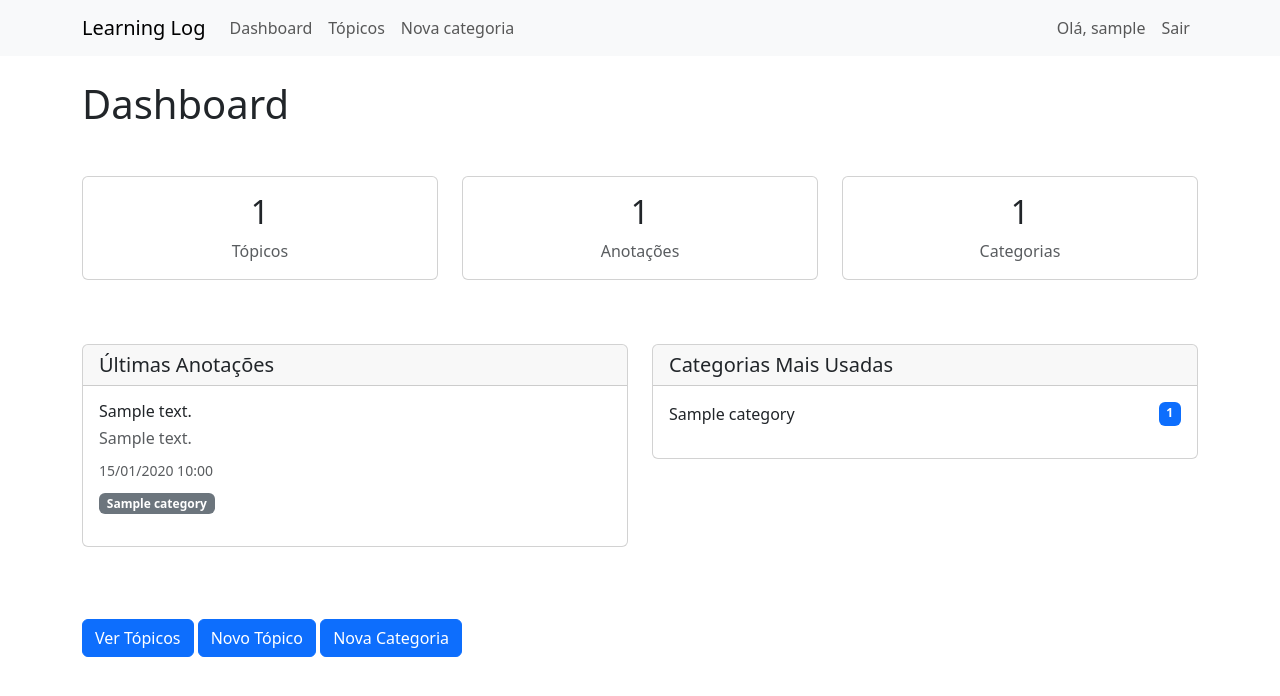
After one commit to GuilhermeIbrahim/learning_log, a Django app: page /dashboard in a window 1280 px wide. The commit adds this page. Shown: the top 696 px of the page. Run offline with Django 5.2, Linux system fonts and the light colour scheme; a user stored in the database is signed in; tables that the repository leaves empty hold one stand-in row (values such as "Sample post"); some libraries are stand-ins or nearby versions.

Commit message:
Criação de Dashboard para apresentação de dados do usuário para o próprio usuário, além de sua integração com as outras funções do site.

```diff
--- a/learning_log/templates/learning_log/base.html
+++ b/learning_log/templates/learning_log/base.html
@@ -39,6 +39,11 @@
             <div class="collapse navbar-collapse" id="navbarNav">
 
                 <ul class="navbar-nav me-auto">
+                    <li class="nav-item">
+                        <a class="nav-link" href="{% url 'dashboard' %}">
+                            Dashboard
+                        </a>
+                    </li>
                     <li class="nav-item">
                         <a class="nav-link" href="{% url 'topics' %}">
                             Tópicos
--- /dev/null
+++ b/learning_log/templates/learning_log/dashboard.html
@@ -0,0 +1,102 @@
+{% extends 'learning_log/base.html' %}
+{% load django_bootstrap5 %}
+
+{% block content %}
+    <h1 class="mb-5">Dashboard</h1>
+
+    <!-- Estatísticas -->
+    <div class="row mb-5">
+        <div class="col-md-4 mb-3">
+            <div class="card">
+                <div class="card-body text-center">
+                    <h2 class="card-title">{{ topics_count }}</h2>
+                    <p class="card-text text-muted">Tópicos</p>
+                </div>
+            </div>
+        </div>
+        <div class="col-md-4 mb-3">
+            <div class="card">
+                <div class="card-body text-center">
+                    <h2 class="card-title">{{ entries_count }}</h2>
+                    <p class="card-text text-muted">Anotações</p>
+                </div>
+            </div>
+        </div>
+        <div class="col-md-4 mb-3">
+            <div class="card">
+                <div class="card-body text-center">
+                    <h2 class="card-title">{{ categories_count }}</h2>
+                    <p class="card-text text-muted">Categorias</p>
+                </div>
+            </div>
+        </div>
+    </div>
+
+    <!-- Conteúdo principal -->
+    <div class="row">
+        <!-- Últimas anotações -->
+        <div class="col-lg-6 mb-4">
+            <div class="card">
+                <div class="card-header">
+                    <h5 class="mb-0">Últimas Anotações</h5>
+                </div>
+                <div class="card-body">
+                    {% if recent_entries %}
+                        {% for entry in recent_entries %}
+                            <div class="mb-3">
+                                <h6 class="mb-1">{{ entry.topic }}</h6>
+                                <p class="mb-2 text-muted">{{ entry.text|truncatewords:20 }}</p>
+                                <small class="text-muted">{{ entry.date_added|date:"d/m/Y H:i" }}</small>
+                                {% if entry.categories.all %}
+                                    <div class="mt-2">
+                                        {% for category in entry.categories.all %}
+                                            <span class="badge bg-secondary">{{ category.name }}</span>
+                                        {% endfor %}
+                                    </div>
+                                {% endif %}
+                            </div>
+                            {% if not forloop.last %}<hr>{% endif %}
+                        {% endfor %}
+                    {% else %}
+                        <p class="text-muted">Nenhuma anotação encontrada.</p>
+                    {% endif %}
+                </div>
+            </div>
+        </div>
+
+        <!-- Categorias mais usadas -->
+        <div class="col-lg-6 mb-4">
+            <div class="card">
+                <div class="card-header">
+                    <h5 class="mb-0">Categorias Mais Usadas</h5>
+                </div>
+                <div class="card-body">
+                    {% if top_categories %}
+                        {% for category in top_categories %}
+                            <div class="mb-3">
+                                <div class="d-flex justify-content-between mb-2">
+                                    <span>{{ category.name }}</span>
+                                    <span class="badge bg-primary">{{ category.total_entries }}</span>
+                                </div>
+                            </div>
+                        {% endfor %}
+                    {% else %}
+                        <p class="text-muted">Nenhuma categoria encontrada.</p>
+                    {% endif %}
+                </div>
+            </div>
+        </div>
+    </div>
+
+    <!-- Botões de ação -->
+    <div class="mt-5">
+        {% url 'topics' as topics_url %}
+        {% bootstrap_button button_type="link" href=topics_url content="Ver Tópicos" %}
+
+        {% url 'new_topic' as new_topic_url %}
+        {% bootstrap_button button_type="link" href=new_topic_url content="Novo Tópico" %}
+
+        {% url 'new_category' as new_category_url %}
+        {% bootstrap_button button_type="link" href=new_category_url content="Nova Categoria" %}
+    </div>
+{% endblock content %}
--- a/learning_log/urls.py
+++ b/learning_log/urls.py
@@ -26,4 +26,5 @@ urlpatterns = [
     path('edit_entry/<entry_id>', views.edit_entry, name='edit_entry'),
     path('delete_entry/<entry_id>', views.delete_entry, name='delete_entry'),
     path('new_category', views.new_category, name='new_category'),
+    path('dashboard', views.dashboard, name='dashboard'),
 ]
--- a/learning_log/views.py
+++ b/learning_log/views.py
@@ -5,6 +5,7 @@ from django.http import HttpResponseRedirect, Http404
 from django.urls import reverse
 from django.contrib.auth.decorators import login_required
 from django.core.paginator import Paginator
+from django.db.models import Count
 
 def index(request):
     """Página principal do Learning_log"""
@@ -147,3 +148,15 @@ def new_category(request):
 
     context = {'form': form}
     return render(request, 'learning_log/new_category.html', context)
+
+@login_required
+def dashboard(request):
+    """Mostra o dashboard do usuário com estatísticas e gráficos."""
+    topics_count = Topic.objects.filter(owner=request.user).count()
+    entries_count = Entry.objects.filter(topic__owner=request.user).count()
+    categories_count = Category.objects.filter(owner=request.user).count()
+    recent_entries = Entry.objects.filter(topic__owner=request.user).order_by('-date_added')[:5]
+    top_categories = Category.objects.filter(owner=request.user).annotate(total_entries=Count('entry')).order_by('-total_entries')[:5]
+
+    context = {'topics_count': topics_count, 'entries_count': entries_count, 'categories_count': categories_count, 'recent_entries': recent_entries, 'top_categories': top_categories}
+    return render(request, 'learning_log/dashboard.html', context)
```
